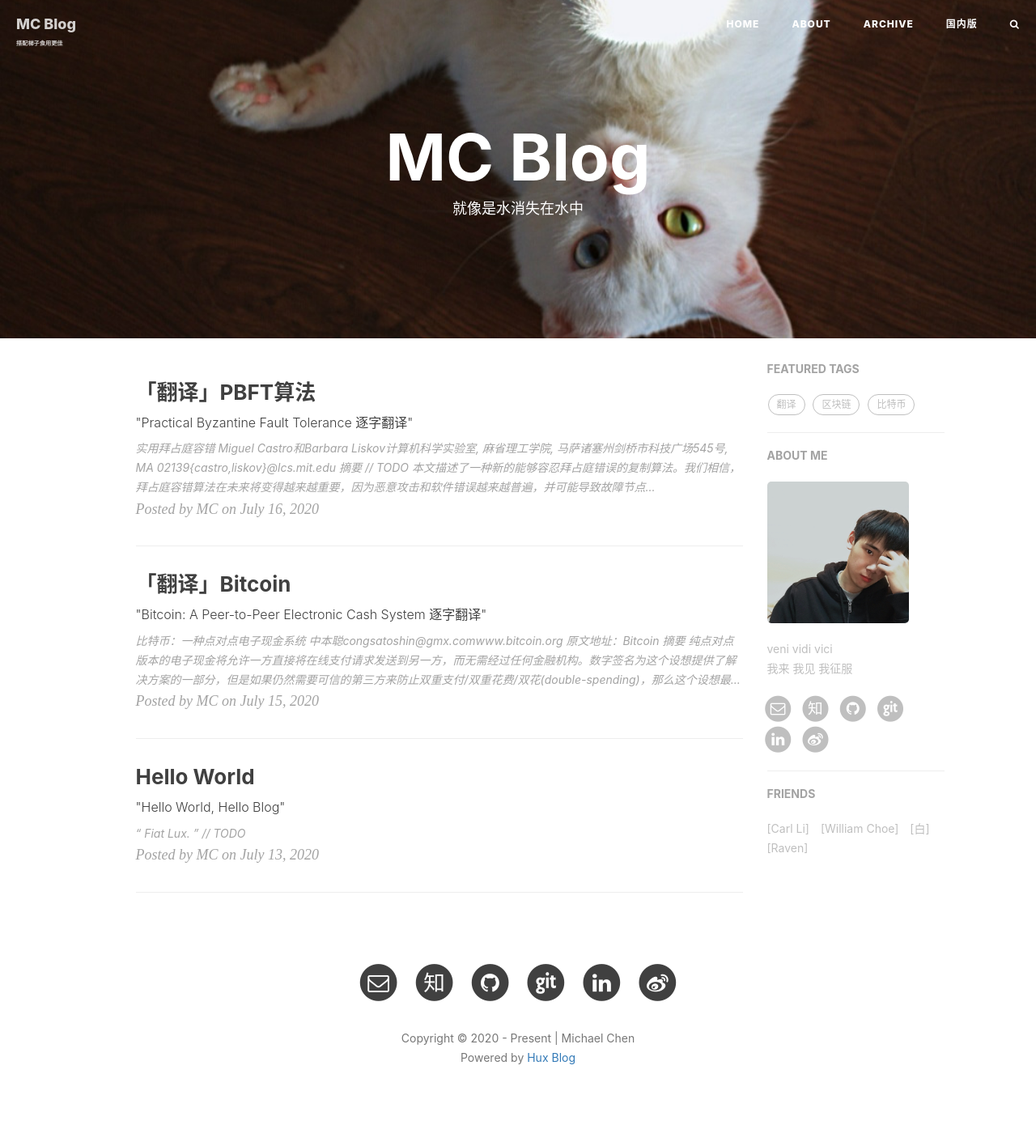
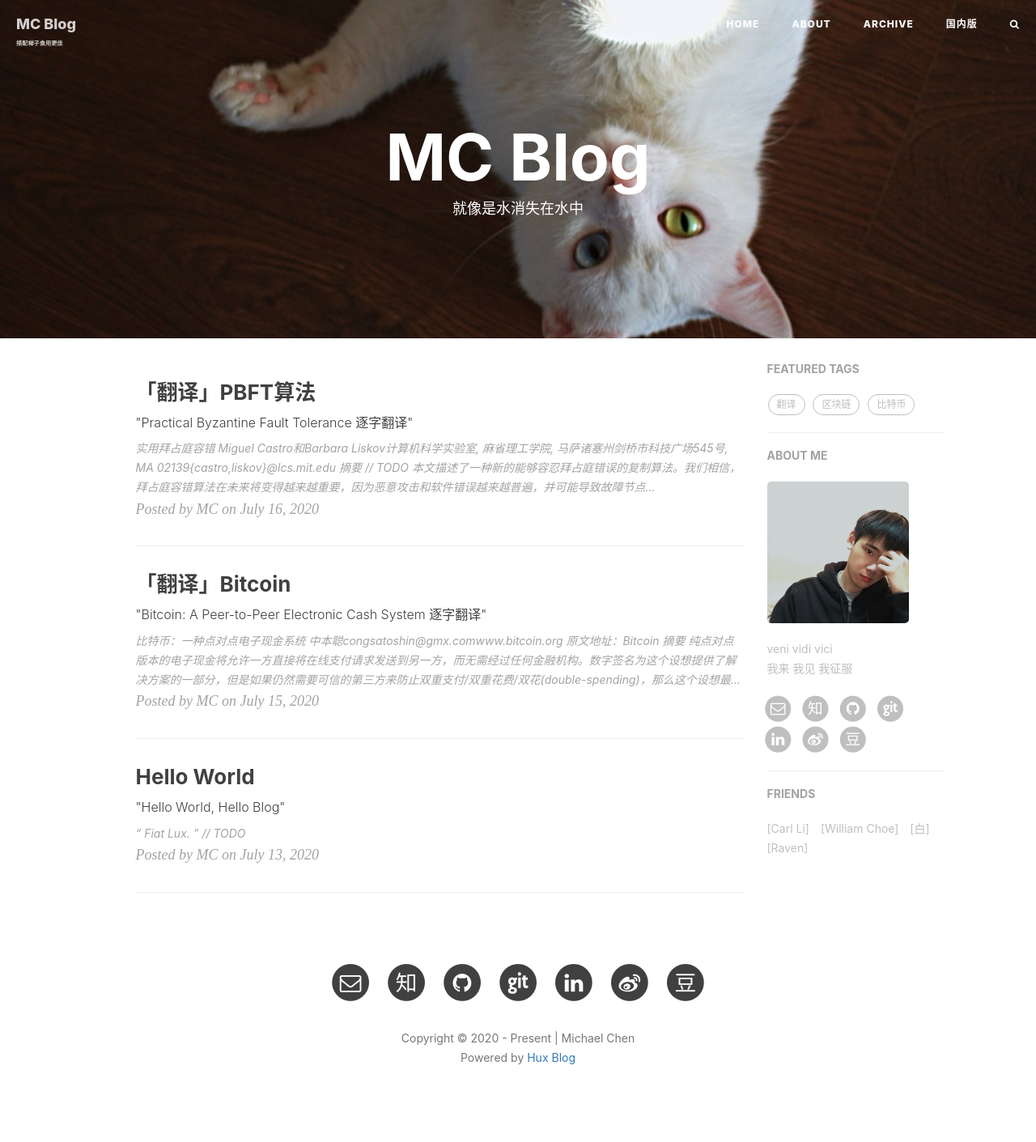
Before and after one commit to MessiahChen/MessiahChen.github.io, a Jekyll site: the page built from index.html, in a window 1280 px wide. Shown: the whole page at 81% size. Built offline with Jekyll 4.4.1, drawn with Linux system fonts in a browser that asks for light colours; nearby versions of some CDN libraries; the list of posts is cut into pages by our own code; comment, search, counter and statistics services are not loaded.

```diff
--- a/_config.yml
+++ b/_config.yml
@@ -18,6 +18,7 @@ zhihu_username:     MichaelChen1999
 github_username:    MessiahChen
 linkedin_username:  Michael-Chen-CS
 gitee_username:     MichaelChen1999
+douban_username:    MichaelChen1999
 #twitter_username:   huxpro
 #facebook_username:  huxpro
 #linkedin_username:  firstname-lastname-idxxxx
--- a/_includes/sns-links.html
+++ b/_includes/sns-links.html
@@ -96,4 +96,14 @@
     </a>
   </li>
   {% endif %}
+  {% if site.douban_username %}
+  <li>
+    <a target="_blank" href="https://douban.com/people/{{ site.douban_username }}">
+      <span class="fa-stack fa-lg">
+        <i class="fa fa-circle fa-stack-2x"></i>
+        <i class="fa  fa-stack-1x fa-inverse">豆</i>
+      </span>
+    </a>
+  </li>
+  {% endif %}
 </ul>
```
